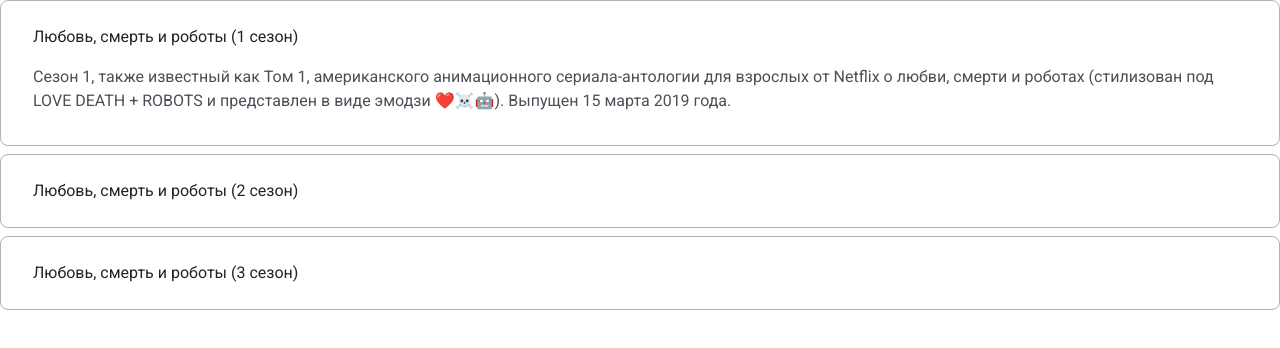
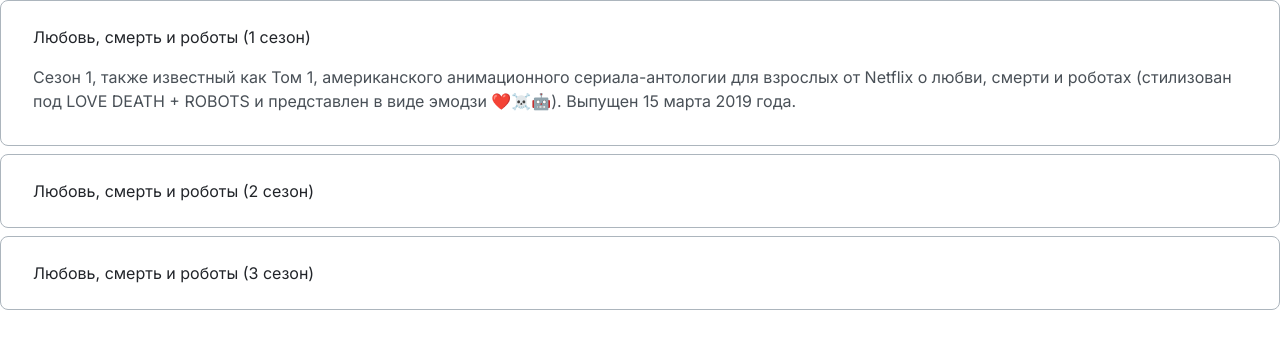
Before and after one commit to js-tasks-ru/htmlcss-20240412_jessamineoliva16661814, a website: page 03-lection1/02-accordion/index.html in a window 1280 px wide. Drawn offline with Linux system fonts and the light colour scheme.

Commit message:
lecture_1_2

```diff
--- a/03-lection1/02-accordion/accordion.css
+++ b/03-lection1/02-accordion/accordion.css
@@ -1,5 +1,5 @@
 .accordion {
-    font-family: inherit;
+    font-family: 'Inter', sans-serif;
     font-size: 16px;
     line-height: 24px;
 }
@@ -7,6 +7,8 @@
 /* .accordion__item */
 
 .accordion__item {
+    font-family: inherit;
+
     margin-bottom: 8px;
     padding: 24px 32px;
     border: 1px solid var(--grey-3);
@@ -20,14 +22,18 @@
 /* .accordion__summary */
 
 .accordion__summary {
+    font-family: inherit;
     color: var(--black);
+
     list-style-type: none;
 }
 
 /* .accordion__message */
 
 .accordion__message {
+    font-family: inherit;
     color: var(--grey-4);
+
     padding-top: 16px;
     padding-bottom: 8px;
 }
--- a/assets/fonts/fonts.css
+++ b/assets/fonts/fonts.css
@@ -1 +1,2 @@
 @import url('https://fonts.googleapis.com/css2?family=Roboto:ital,wght@0,100;0,300;0,400;0,500;0,700;0,900;1,100;1,300;1,400;1,500;1,700;1,900&display=swap');
+@import url('https://fonts.googleapis.com/css2?family=Inter:wght@100..900&display=swap');
```
